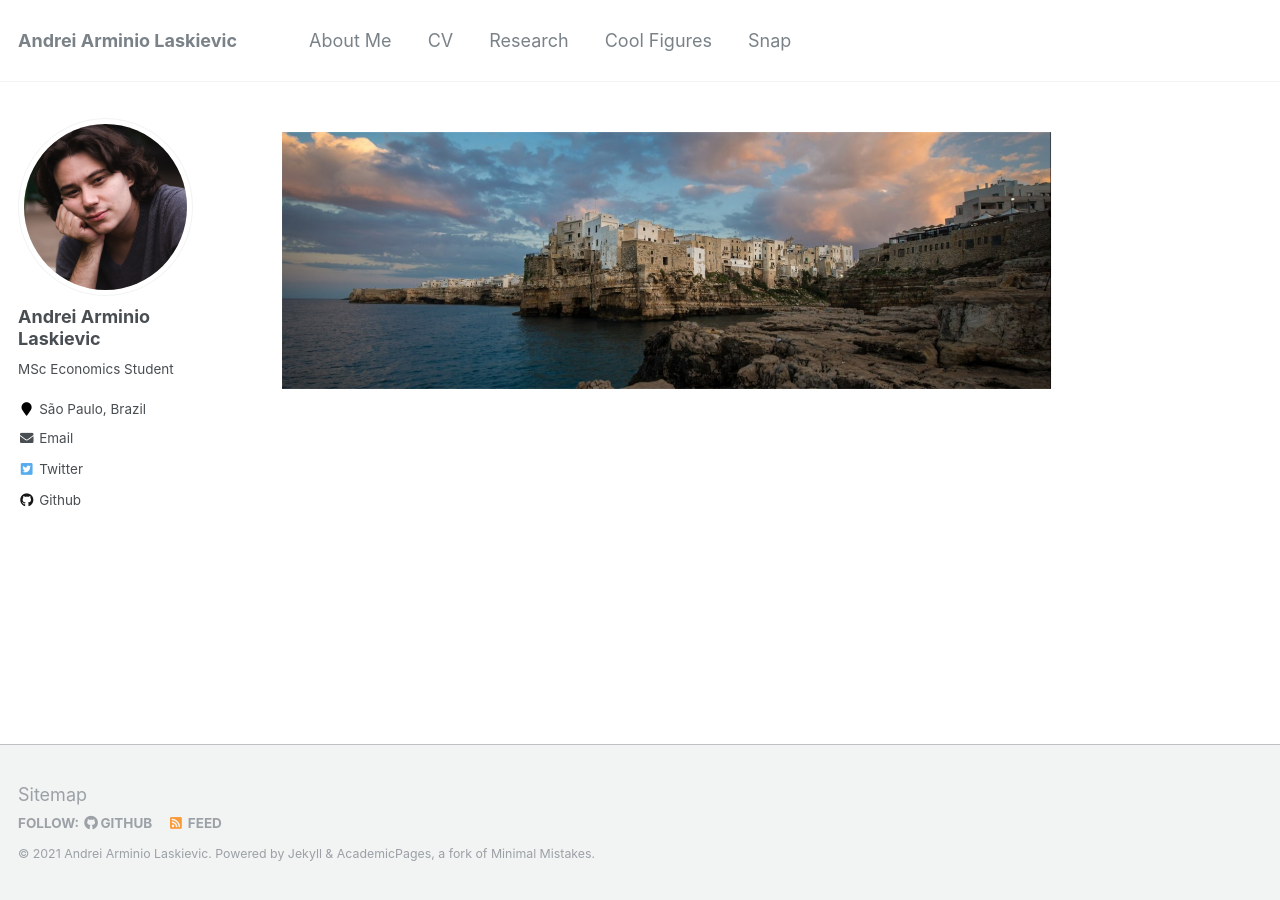
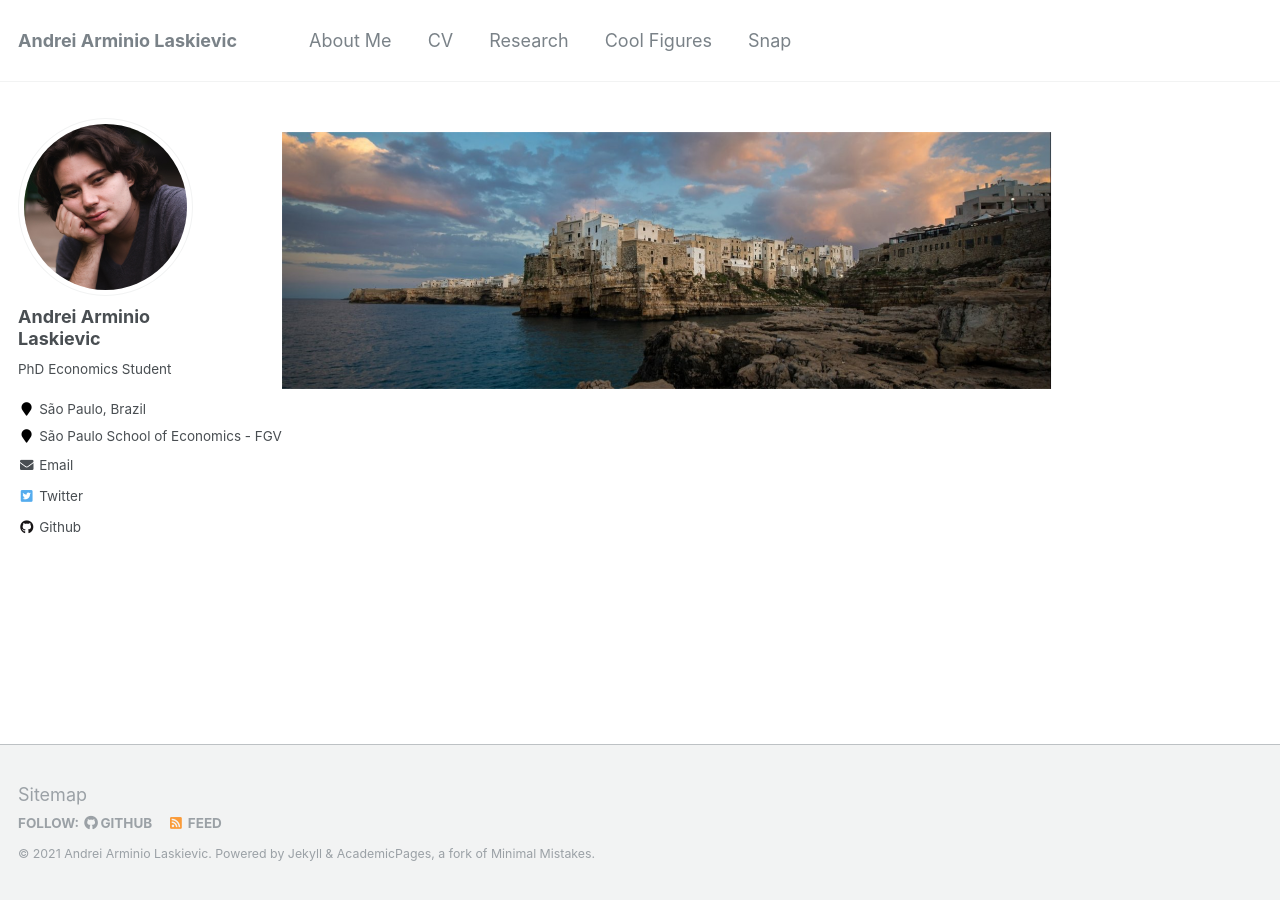
Before and after one commit to alaskievic/alaskievic.github.io, a Jekyll site: the page built from _pages/about.md, in a window 1280 px wide. Built offline with Jekyll 4.4.1, drawn with Linux system fonts in a browser that asks for light colours.

Commit message:
updating bio

```diff
--- a/_config.yml
+++ b/_config.yml
@@ -82,9 +82,9 @@ analytics:
 author:
   name             : "Andrei Arminio Laskievic"
   avatar           : "avatar_andrei_jpeg.jpg"
-  bio              : "MSc Economics Student"
+  bio              : "PhD Economics Student"
   location         : "São Paulo, Brazil"
-  employer         :
+  employer         : "São Paulo School of Economics - FGV"
   pubmed           :
   googlescholar    :
   email            : "alaskievic@gmail.com"
```
